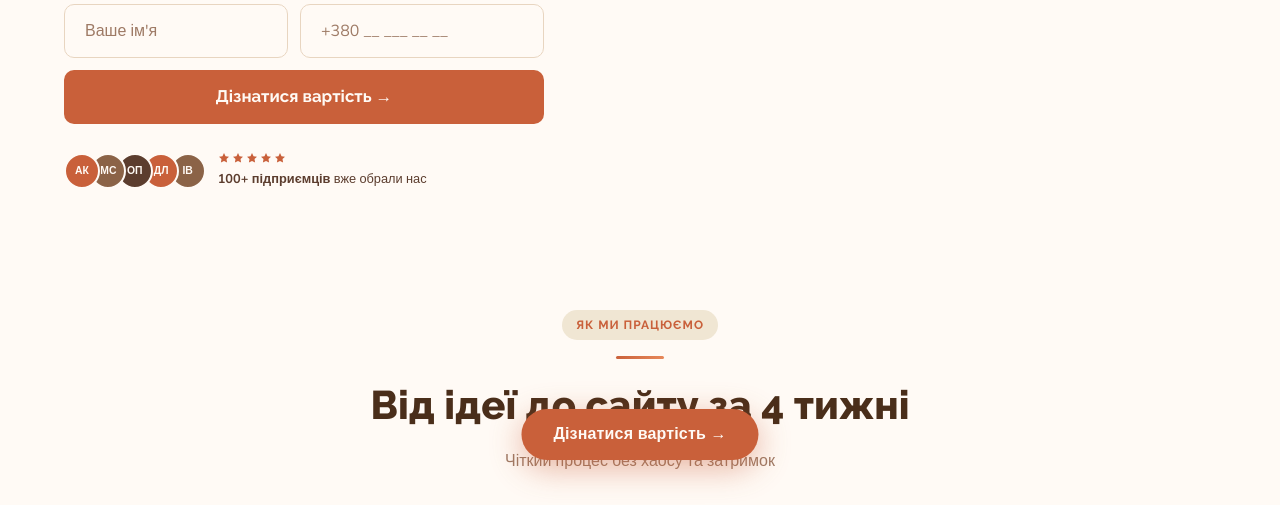
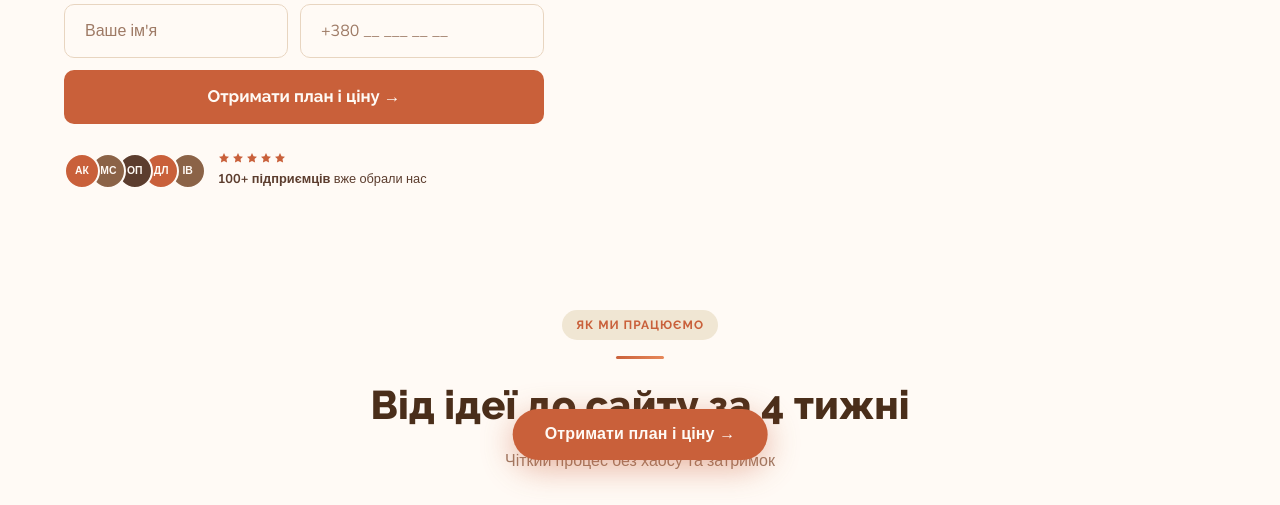
Before and after one commit to nicksolntsev2808/wamsides_landing, a React (Vite) app: page / in a window 1280 px wide. Shown: the part 436-941 px from the top of the page. Built offline with nearby package versions, Linux system fonts and the light colour scheme.

Commit message:
Add files via upload

```diff
--- a/src/web/pages/Home.tsx
+++ b/src/web/pages/Home.tsx
@@ -203,7 +203,7 @@ function Hero() {
                 </p>
               )}
               <button type="submit" className="btn-primary" style={{ width: "100%", textAlign: "center", fontSize: "1.05rem", padding: "0.9rem 2rem" }}>
-                Дізнатися вартість →
+                Отримати план і ціну →
               </button>
             </form>
           )}
@@ -964,9 +964,9 @@ function Contact() {
                       animation: "fadeInDown 0.35s ease",
                     }}>
                       <div style={{ display: "flex", alignItems: "baseline", gap: "0.4rem", marginBottom: "0.3rem" }}>
-                        <span style={{ fontFamily: "Raleway, sans-serif", fontWeight: 800, fontSize: "1.75rem", color: "#FFFAF5", lineHeight: 1 }}>$199 — $299</span>
+                        <span style={{ fontFamily: "Raleway, sans-serif", fontWeight: 800, fontSize: "1.75rem", color: "#FFFAF5", lineHeight: 1 }}>від $199</span>
                       </div>
-                      <span style={{ fontFamily: "Nunito, sans-serif", fontSize: "0.8rem", color: "rgba(255,250,245,0.8)" }}>залежно від завдання</span>
+                      <span style={{ fontFamily: "Nunito, sans-serif", fontSize: "0.8rem", color: "rgba(255,250,245,0.8)" }}>точну вартість розрахуємо під ваше завдання</span>
                     </div>
                   )}
                 </div>
@@ -1249,7 +1249,7 @@ function StickyButton() {
         pointerEvents: visible ? 'auto' : 'none',
       }}
     >
-      Дізнатися вартість →
+      Отримати план і ціну →
     </button>
   );
 }
```
